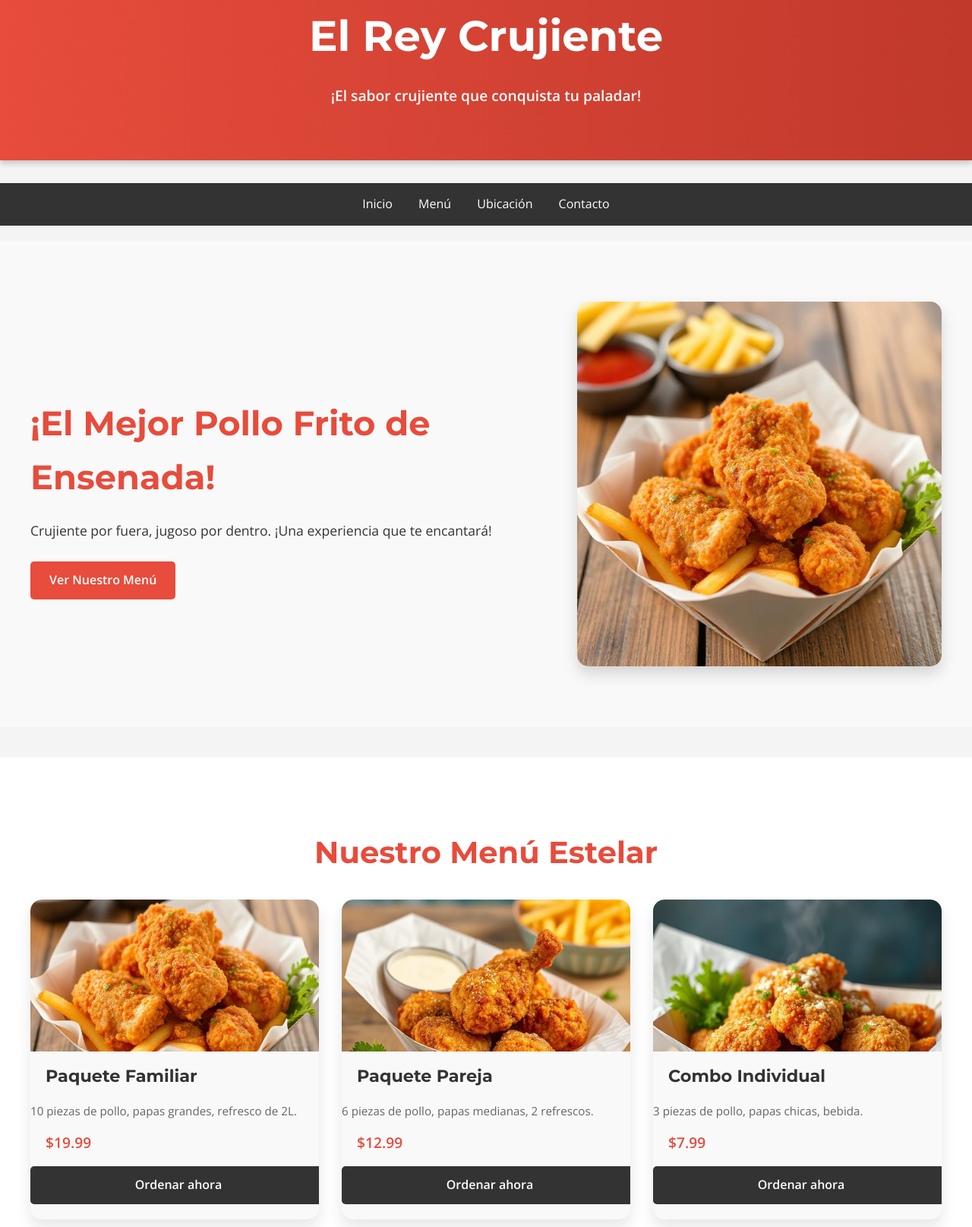
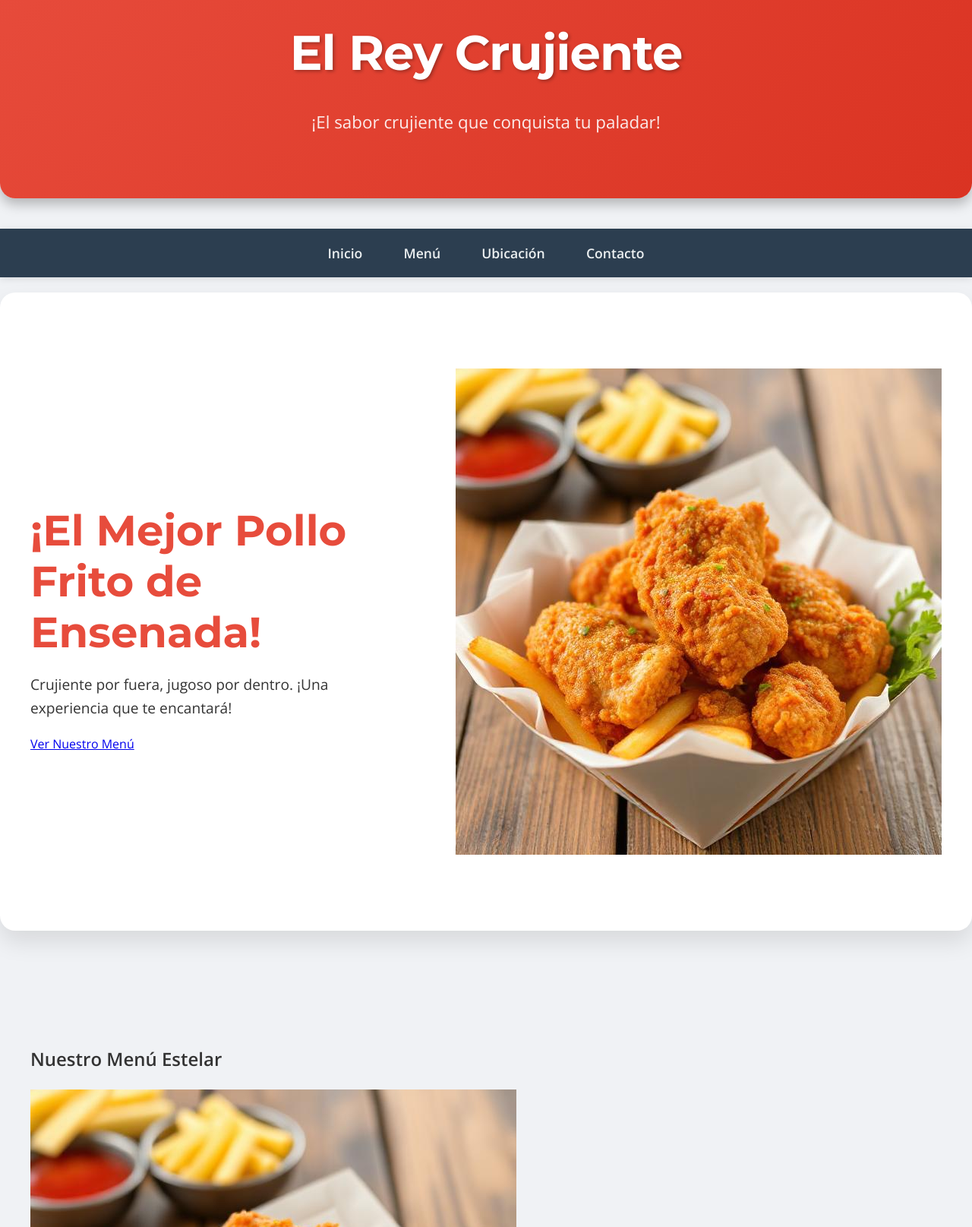
Before and after one commit to jlaa2012jsjsjdk/El-Rey-Crujiente, a plain HTML site: page index.html in a window 1280 px wide. Shown: the part 85-1700 px from the top of the page at 76% size. Drawn offline with nearby package versions, Linux system fonts and the light colour scheme.

Commit message:
Update style.css

```diff
--- a/css/style.css
+++ b/css/style.css
@@ -3,9 +3,10 @@ body {
     font-family: 'Open Sans', sans-serif;
     margin: 0;
     padding: 0;
-    background-color: #f4f4f4;
+    background-color: #f0f2f5; /* Fondo más claro y moderno */
     color: #333;
     line-height: 1.6;
+    scroll-behavior: smooth; /* Para el desplazamiento suave a las secciones */
 }
 
 .container {
@@ -14,32 +15,38 @@ body {
     padding: 0 20px;
 }
 
+/* Encabezado con degradado más amplio y sombra elegante */
 header {
-    /* Degradado de rojo a un naranja/rojo más oscuro */
-    background: linear-gradient(to right, #e74c3c, #c0392b);
+    background: linear-gradient(135deg, #e74c3c, #da3322); /* Degradado más dinámico */
     color: white;
-    padding: 50px 0;
+    padding: 60px 0; /* Mayor padding */
     text-align: center;
-    margin-bottom: 30px;
-    box-shadow: 0 4px 8px rgba(0, 0, 0, 0.2); /* Sutil sombra para profundidad */
+    margin-bottom: 40px;
+    box-shadow: 0 8px 16px rgba(0, 0, 0, 0.25); /* Sombra más pronunciada pero suave */
+    border-bottom-left-radius: 20px; /* Bordes inferiores redondeados */
+    border-bottom-right-radius: 20px;
 }
 
 header h1 {
     font-family: 'Montserrat', sans-serif;
-    font-size: 3.5em;
-    font-weight: 700; /* Asegura que sea audaz */
-    margin-bottom: 10px;
+    font-size: 4em; /* Más grande y audaz */
+    font-weight: 800; /* Extra audaz */
+    margin-bottom: 15px;
+    letter-spacing: -1px; /* Ligeramente más apretado */
+    text-shadow: 2px 2px 4px rgba(0, 0, 0, 0.3); /* Sombra de texto */
 }
 
 header .tagline {
-    font-size: 1.2em;
-    font-weight: 600;
+    font-size: 1.4em; /* Más grande */
+    font-weight: 500;
+    opacity: 0.9;
 }
 
-/* Navbar principal */
+/* Navbar principal con efectos hover */
 .navbar {
-    background-color: #333;
-    padding: 15px 0;
+    background-color: #2c3e50; /* Azul oscuro elegante */
+    padding: 18px 0; /* Más altura */
+    box-shadow: 0 2px 10px rgba(0, 0, 0, 0.1);
 }
 
 .navbar .container ul {
@@ -50,20 +57,40 @@ header .tagline {
 }
 
 .navbar .container ul li {
-    display: inline;
-    margin: 0 15px;
+    display: inline-block; /* Usar inline-block para mejor control de espacio */
+    margin: 0 25px; /* Más espacio entre ítems */
 }
 
 .navbar .container ul li a {
-    color: white;
+    color: #ecf0f1; /* Gris claro para el texto */
     text-decoration: none;
-    font-weight: 500; /* Ligeramente más delgado para un toque moderno */
-    transition: color 0.3s ease, text-shadow 0.3s ease; /* Añade transición a text-shadow */
+    font-weight: 600;
+    font-size: 1.1em;
+    padding: 5px 0;
+    position: relative; /* Para el efecto de subrayado */
+    transition: color 0.3s ease, transform 0.2s ease;
+}
+
+/* Efecto de subrayado al pasar el ratón */
+.navbar .container ul li a::after {
+    content: '';
+    position: absolute;
+    width: 0;
+    height: 3px;
+    background-color: #f39c12; /* Naranja vibrante */
+    bottom: -8px; /* Debajo del texto */
+    left: 50%;
+    transform: translateX(-50%);
+    transition: width 0.3s ease-out;
 }
 
 .navbar .container ul li a:hover {
-    color: #f39c12; /* Un naranja vibrante para el hover */
-    text-shadow: 0 0 10px rgba(255, 255, 255, 0.7); /* Efecto de sombra para el texto */
+    color: #f39c12;
+    transform: translateY(-2px); /* Ligerísimo levantamiento */
+}
+
+.navbar .container ul li a:hover::after {
+    width: 100%;
 }
 
 main {
@@ -71,229 +98,39 @@ main {
 }
 
 .section-padding {
-    padding: 60px 0;
+    padding: 80px 0; /* Más padding para secciones */
 }
 
+/* Sección Hero (Inicio) */
 .hero {
-    background-color: #f9f9f9;
-    padding: 80px 0;
-    margin-bottom: 40px;
+    background-color: #ffffff; /* Fondo blanco para contraste */
+    padding: 100px 0;
+    margin-bottom: 50px;
+    border-radius: 20px; /* Bordes más redondeados */
+    box-shadow: 0 15px 30px rgba(0, 0, 0, 0.1); /* Sombra más difusa */
 }
 
 .hero .container {
     display: flex;
     align-items: center;
     justify-content: space-between;
+    gap: 40px; /* Espacio entre contenido e imagen */
 }
 
 .hero-content {
     flex: 1;
-    padding-right: 40px;
+    padding-right: 20px; /* Ajuste el padding para el gap */
 }
 
 .hero-content h2 {
     font-family: 'Montserrat', sans-serif;
-    font-size: 2.8em;
-    font-weight: 600; /* Un poco más ligero para un toque moderno */
+    font-size: 3.5em; /* Más grande */
+    font-weight: 700;
     color: #e74c3c;
-    margin-bottom: 15px;
+    margin-bottom: 20px;
+    line-height: 1.2;
 }
 
 .hero-content p {
-    font-size: 1.1em;
-    line-height: 1.8;
-    margin-bottom: 25px;
-}
-
-.hero-image {
-    flex: 1;
-    max-width: 40%;
-    height: auto;
-    border-radius: 15px; /* Más redondeado */
-    box-shadow: 0 10px 20px rgba(0, 0, 0, 0.15); /* Sombra más pronunciada pero suave */
-}
-
-.button {
-    display: inline-block;
-    padding: 12px 25px;
-    text-decoration: none;
-    border-radius: 5px;
-    font-weight: 600;
-    transition: background-color 0.3s ease, transform 0.2s ease, box-shadow 0.2s ease; /* Más suave */
-}
-
-.button.primary {
-    background-color: #e74c3c;
-    color: white;
-}
-
-.button.primary:hover {
-    background-color: #c0392b;
-    transform: translateY(-2px); /* Un leve levantamiento */
-    box-shadow: 0 5px 10px rgba(0, 0, 0, 0.2); /* Sombra sutil */
-}
-
-.button.secondary {
-    background-color: #333;
-    color: white;
-}
-
-.button.secondary:hover {
-    background-color: #555;
-    transform: translateY(-2px); /* Un leve levantamiento */
-    box-shadow: 0 5px 10px rgba(0, 0, 0, 0.2); /* Sombra sutil */
-}
-
-.menu {
-    background-color: #fff;
-}
-
-.menu h2 {
-    font-family: 'Montserrat', sans-serif;
-    font-size: 2.5em;
-    color: #e74c3c;
-    text-align: center;
-    margin-bottom: 30px;
-}
-
-.menu-grid {
-    display: grid;
-    grid-template-columns: repeat(auto-fit, minmax(280px, 1fr));
-    gap: 30px;
-}
-
-.menu-item {
-    background-color: #f9f9f9;
-    border-radius: 15px; /* Más redondeado */
-    overflow: hidden;
-    box-shadow: 0 10px 20px rgba(0, 0, 0, 0.1); /* Sombra más suave y extendida */
-    transition: transform 0.3s ease, box-shadow 0.3s ease; /* Transición para hover */
-}
-
-.menu-item:hover { /* Nuevo: efecto al pasar el ratón */
-    transform: translateY(-5px); /* Pequeño levantamiento */
-    box-shadow: 0 15px 30px rgba(0, 0, 0, 0.2); /* Sombra más intensa al levantar */
-}
-
-.menu-item img {
-    width: 100%;
-    height: 200px;
-    object-fit: cover;
-    display: block;
-}
-
-.menu-item .description {
-    font-size: 0.95em;
-    color: #666;
-    margin-bottom: 15px;
-}
-
-.menu-item h3 {
-    font-family: 'Montserrat', sans-serif;
-    color: #333;
-    margin: 15px 20px 5px 20px;
-    font-size: 1.4em;
-}
-
-.menu-item .price {
-    display: block;
-    color: #e74c3c;
-    font-weight: bold;
-    font-size: 1.2em;
-    margin: 0 20px 15px 20px;
-}
-
-.menu-item .button.secondary {
-    display: block;
-    width: calc(100% - 40px);
-    margin: 0 auto 20px auto;
-    text-align: center;
-}
-
-.location {
-    background-color: #f9f9f9;
-    text-align: center;
-}
-
-.location h2 {
-    font-family: 'Montserrat', sans-serif;
-    font-size: 2.5em;
-    color: #e74c3c;
-    margin-bottom: 20px;
-}
-
-.location-info {
-    font-size: 1.1em;
-    margin-bottom: 30px;
-}
-
-.location-info a {
-    color: #e74c3c;
-}
-
-.contact {
-    background-color: #fff;
-    text-align: center;
-}
-
-.contact h2 {
-    font-family: 'Montserrat', sans-serif;
-    font-size: 2.5em;
-    color: #e74c3c;
-    margin-bottom: 20px;
-}
-
-.contact p {
-    font-size: 1.1em;
-    margin-bottom: 20px;
-}
-
-.phone-number a {
-    color: #333;
-    font-weight: bold;
-    font-size: 1.3em;
-    text-decoration: none;
-}
-
-footer {
-    background-color: #333;
-    color: white;
-    text-align: center;
-    padding: 30px 0;
-    margin-top: 40px;
-    font-size: 0.9em;
-}
-
-/* Estilos para animación de entrada al hacer scroll */
-.hidden {
-    opacity: 0;
-    transform: translateY(20px);
-    transition: opacity 0.8s ease-out, transform 0.8s ease-out;
-}
-
-.fade-in {
-    opacity: 1;
-    transform: translateY(0);
-}
-
-/* Responsive adjustments */
-@media (max-width: 768px) {
-    .hero .container {
-        flex-direction: column;
-        text-align: center;
-    }
-    .hero-content {
-        padding-right: 0;
-        margin-bottom: 30px;
-    }
-    .hero-image {
-        max-width: 80%;
-    }
-    .navbar .container ul li {
-        display: block;
-        margin: 10px 0;
-    }
-    .menu-grid {
-        grid-template-columns: 1fr;
-    }
-}
+    font-size: 1.2em; /* Texto más grande */
+    line-height: 1.
```
